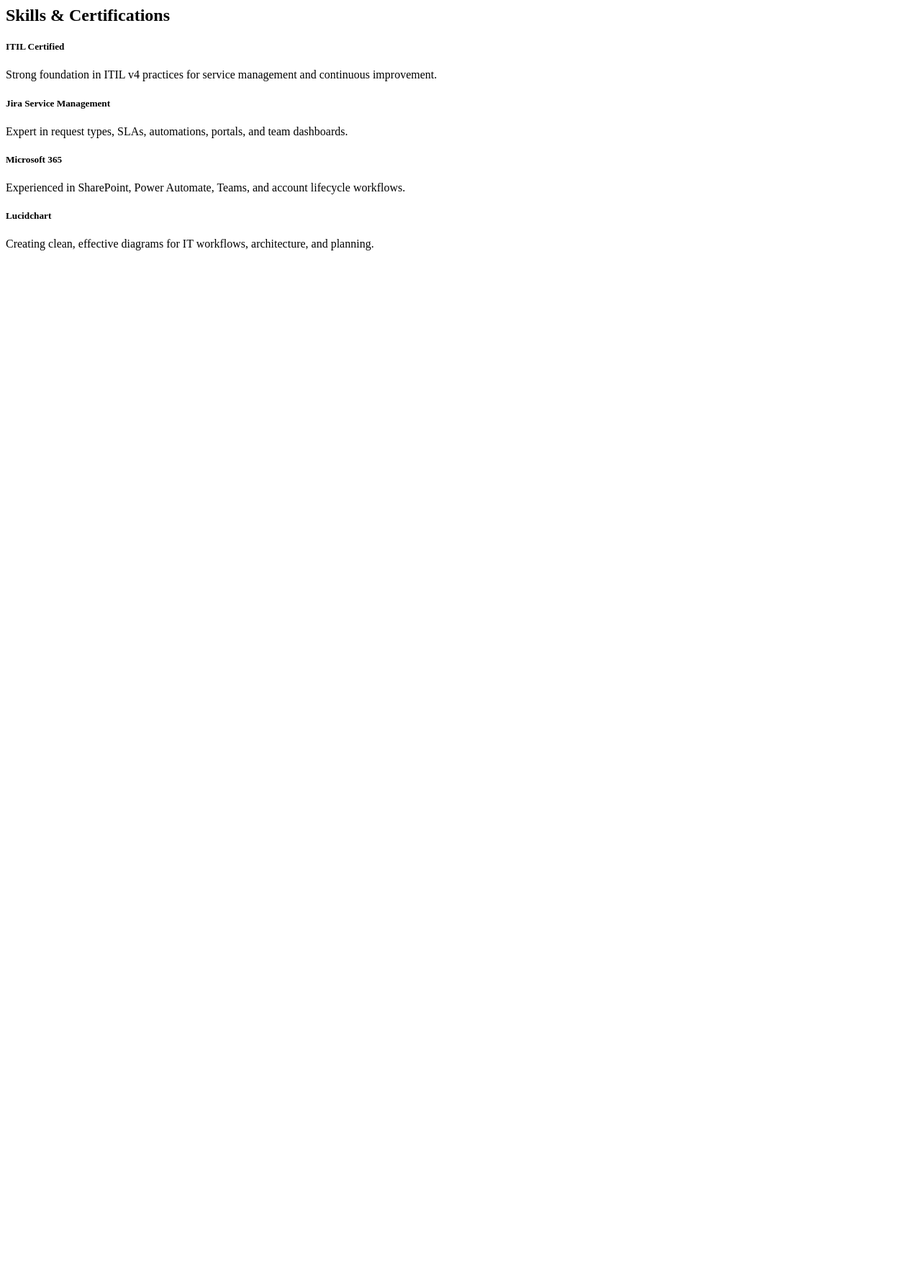
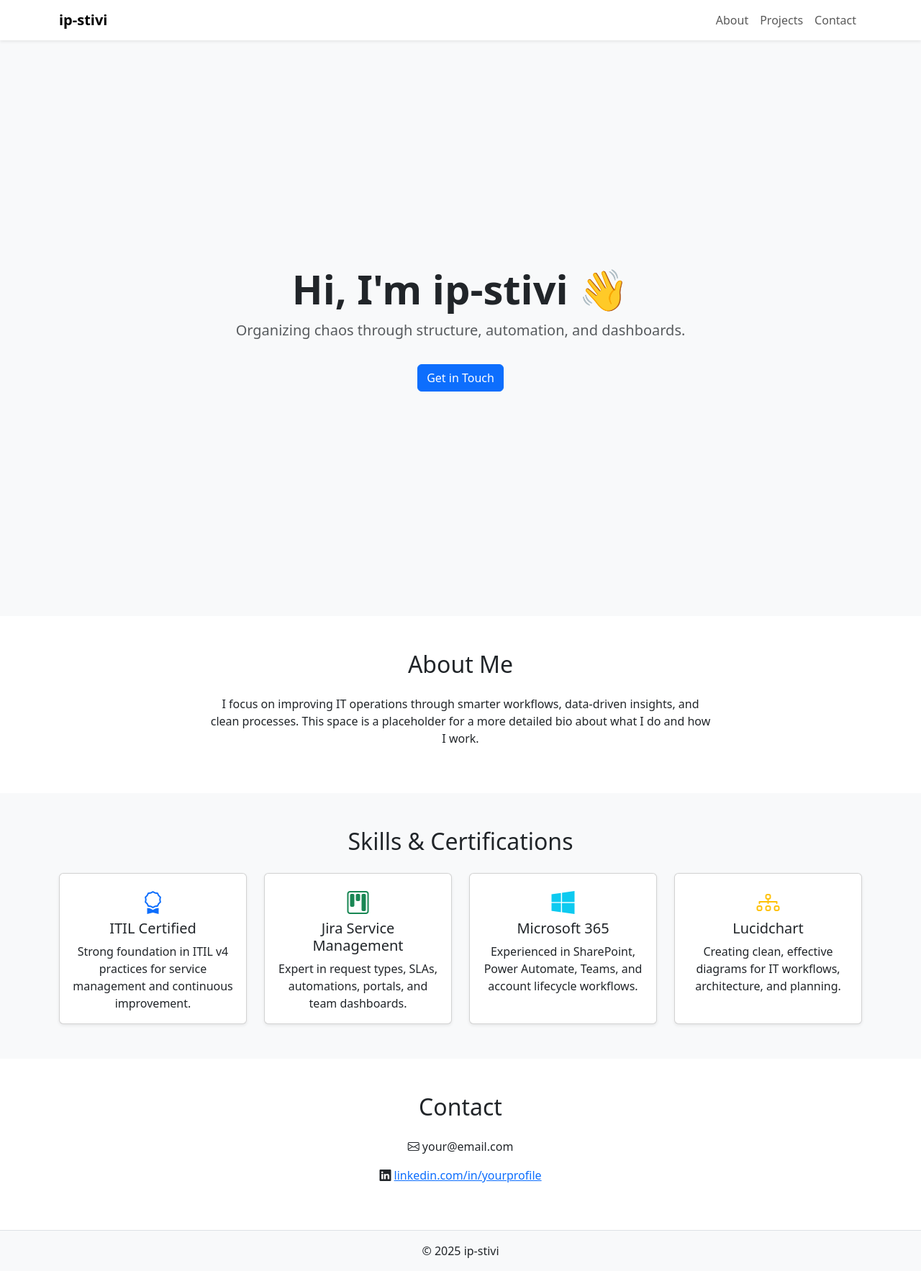
Before and after one commit to ip-stivi/personal-website, a plain HTML site: page index.html in a window 1280 px wide. Shown: the whole page at 72% size. Before the commit the page ends 800 px from the top, so only its background shows below. Drawn offline with nearby package versions, Linux system fonts and the light colour scheme.

Commit message:
Update index.html

```diff
--- a/index.html
+++ b/index.html
@@ -1,3 +1,67 @@
+<!DOCTYPE html>
+<html lang="en">
+<head>
+  <meta charset="UTF-8" />
+  <meta name="viewport" content="width=device-width, initial-scale=1.0" />
+  <title>ip-stivi | Portfolio</title>
+  <link href="https://cdn.jsdelivr.net/npm/bootstrap@5.3.0/dist/css/bootstrap.min.css" rel="stylesheet" />
+  <link href="https://cdn.jsdelivr.net/npm/bootstrap-icons@1.10.5/font/bootstrap-icons.css" rel="stylesheet" />
+  <style>
+    body {
+      scroll-behavior: smooth;
+    }
+    .hero {
+      min-height: 100vh;
+      display: flex;
+      align-items: center;
+      background-color: #f8f9fa;
+    }
+    .project-card {
+      transition: transform 0.2s;
+    }
+    .project-card:hover {
+      transform: translateY(-5px);
+    }
+  </style>
+</head>
+<body>
+
+  <!-- Navbar -->
+  <nav class="navbar navbar-expand-lg navbar-light bg-white shadow-sm sticky-top">
+    <div class="container">
+      <a class="navbar-brand fw-bold" href="#">ip-stivi</a>
+      <button class="navbar-toggler" type="button" data-bs-toggle="collapse" data-bs-target="#navMenu">
+        <span class="navbar-toggler-icon"></span>
+      </button>
+      <div class="collapse navbar-collapse" id="navMenu">
+        <ul class="navbar-nav ms-auto">
+          <li class="nav-item"><a class="nav-link" href="#about">About</a></li>
+          <li class="nav-item"><a class="nav-link" href="#projects">Projects</a></li>
+          <li class="nav-item"><a class="nav-link" href="#contact">Contact</a></li>
+        </ul>
+      </div>
+    </div>
+  </nav>
+
+  <!-- Hero Section -->
+  <section class="hero text-center">
+    <div class="container">
+      <h1 class="display-4 fw-bold">Hi, I'm ip-stivi 👋</h1>
+      <p class="lead text-muted">Organizing chaos through structure, automation, and dashboards.</p>
+      <a href="#contact" class="btn btn-primary mt-3">Get in Touch</a>
+    </div>
+  </section>
+
+  <!-- About Section -->
+  <section id="about" class="py-5 bg-white">
+    <div class="container">
+      <h2 class="mb-4 text-center">About Me</h2>
+      <p class="text-center mx-auto" style="max-width: 700px;">
+        I focus on improving IT operations through smarter workflows, data-driven insights, and clean processes. This space is a placeholder for a more detailed bio about what I do and how I work.
+      </p>
+    </div>
+  </section>
+
 <!-- Skills Section (replacing Projects) -->
 <section id="skills" class="py-5 bg-light">
   <div class="container">
@@ -42,3 +106,27 @@
     </div>
   </div>
 </section>
+
+
+  <!-- Contact Section -->
+  <section id="contact" class="py-5 bg-white">
+    <div class="container">
+      <h2 class="mb-4 text-center">Contact</h2>
+      <div class="text-center">
+        <p><i class="bi bi-envelope"></i> your@email.com</p>
+        <p><i class="bi bi-linkedin"></i> <a href="#">linkedin.com/in/yourprofile</a></p>
+      </div>
+    </div>
+  </section>
+
+  <!-- Footer -->
+  <footer class="bg-light text-center py-3 border-top">
+    &copy; <span id="year"></span> ip-stivi
+  </footer>
+
+  <script>
+    document.getElementById("year").textContent = new Date().getFullYear();
+  </script>
+  <script src="https://cdn.jsdelivr.net/npm/bootstrap@5.3.0/dist/js/bootstrap.bundle.min.js"></script>
+</body>
+</html>
```
